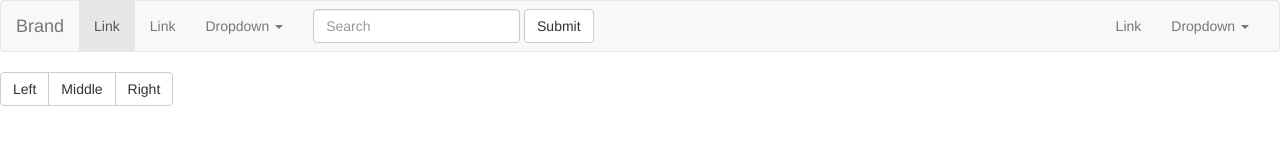
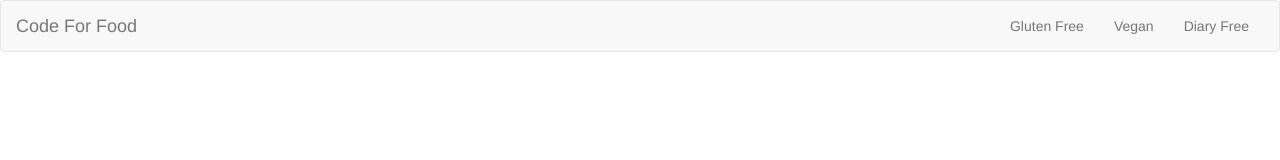
Before and after one commit to Amy2949/codeforfood, a plain HTML site: page nav.html in a window 1280 px wide. Drawn offline with nearby package versions, Linux system fonts and the light colour scheme.

Commit message:
adding more to the nav

```diff
--- a/nav.html
+++ b/nav.html
@@ -2,12 +2,12 @@
 <html>
 <head>
     <title>
-
-
+      Practice navigation
     </title>
 <!-- <link rel="stylesheet" type="text/css" href="./bootstrap/css/bootstrap.css"> -->
 <!-- Latest compiled and minified CSS -->
 <link rel="stylesheet" href="https://maxcdn.bootstrapcdn.com/bootstrap/3.3.7/css/bootstrap.min.css" integrity="sha384-BVYiiSIFeK1dGmJRAkycuHAHRg32OmUcww7on3RYdg4Va+PmSTsz/K68vbdEjh4u" crossorigin="anonymous">
+<link rel="stylesheet" type="text/css" href="./styles.css">
 </head>
 
 
@@ -16,18 +16,18 @@
   <div class="container-fluid">
     <!-- Brand and toggle get grouped for better mobile display -->
     <div class="navbar-header">
-      <button type="button" class="navbar-toggle collapsed" data-toggle="collapse" data-target="#bs-example-navbar-collapse-1" aria-expanded="false">
+<!--       <button type="button" class="navbar-toggle collapsed" data-toggle="collapse" data-target="#bs-example-navbar-collapse-1" aria-expanded="false">
         <span class="sr-only">Toggle navigation</span>
         <span class="icon-bar"></span>
         <span class="icon-bar"></span>
         <span class="icon-bar"></span>
-      </button>
-      <a class="navbar-brand" href="#">Brand</a>
+      </button> -->
+      <a class="navbar-brand" href="#">Code For Food</a>
     </div>
 
     <!-- Collect the nav links, forms, and other content for toggling -->
     <div class="collapse navbar-collapse" id="bs-example-navbar-collapse-1">
-      <ul class="nav navbar-nav">
+ <!--      <ul class="nav navbar-nav">
         <li class="active"><a href="#">Link <span class="sr-only">(current)</span></a></li>
         <li><a href="#">Link</a></li>
         <li class="dropdown">
@@ -42,16 +42,19 @@
             <li><a href="#">One more separated link</a></li>
           </ul>
         </li>
-      </ul>
-      <form class="navbar-form navbar-left">
-        <div class="form-group">
+      </ul> -->
+      <!-- <form class="navbar-form navbar-left"> -->
+        <!-- <div class="form-group">
           <input type="text" class="form-control" placeholder="Search">
-        </div>
-        <button type="submit" class="btn btn-default">Submit</button>
-      </form>
+        </div> -->
+        <!-- <button type="submit" class="btn btn-default">Submit</button> -->
+      <!-- </form> -->
       <ul class="nav navbar-nav navbar-right">
-        <li><a href="#">Link</a></li>
-        <li class="dropdown">
+        <li><a href="./gluten_free.html">Gluten Free</a></li>
+        <li><a href="./vegan.html">Vegan</a></li>
+        <li><a href="./diary_free.html">Diary Free</a></li>
+
+ <!--        <li class="dropdown">
           <a href="#" class="dropdown-toggle" data-toggle="dropdown" role="button" aria-haspopup="true" aria-expanded="false">Dropdown <span class="caret"></span></a>
           <ul class="dropdown-menu">
             <li><a href="#">Action</a></li>
@@ -60,15 +63,10 @@
             <li role="separator" class="divider"></li>
             <li><a href="#">Separated link</a></li>
           </ul>
-        </li>
-      </ul>
+        </li> -->
+     </ul>
     </div><!-- /.navbar-collapse -->
   </div><!-- /.container-fluid -->
 </nav>
-<div class="btn-group" role="group" aria-label="...">
-  <button type="button" class="btn btn-default">Left</button>
-  <button type="button" class="btn btn-default">Middle</button>
-  <button type="button" class="btn btn-default">Right</button>
-</div>
 </body>
 </html>
--- /dev/null
+++ b/styles.css
@@ -0,0 +1,3 @@
+.navbar navbar-default {
+    background-color: red
+}
```
Also changed, not shown: gluten_free.html (added, +9 -0 lines).
